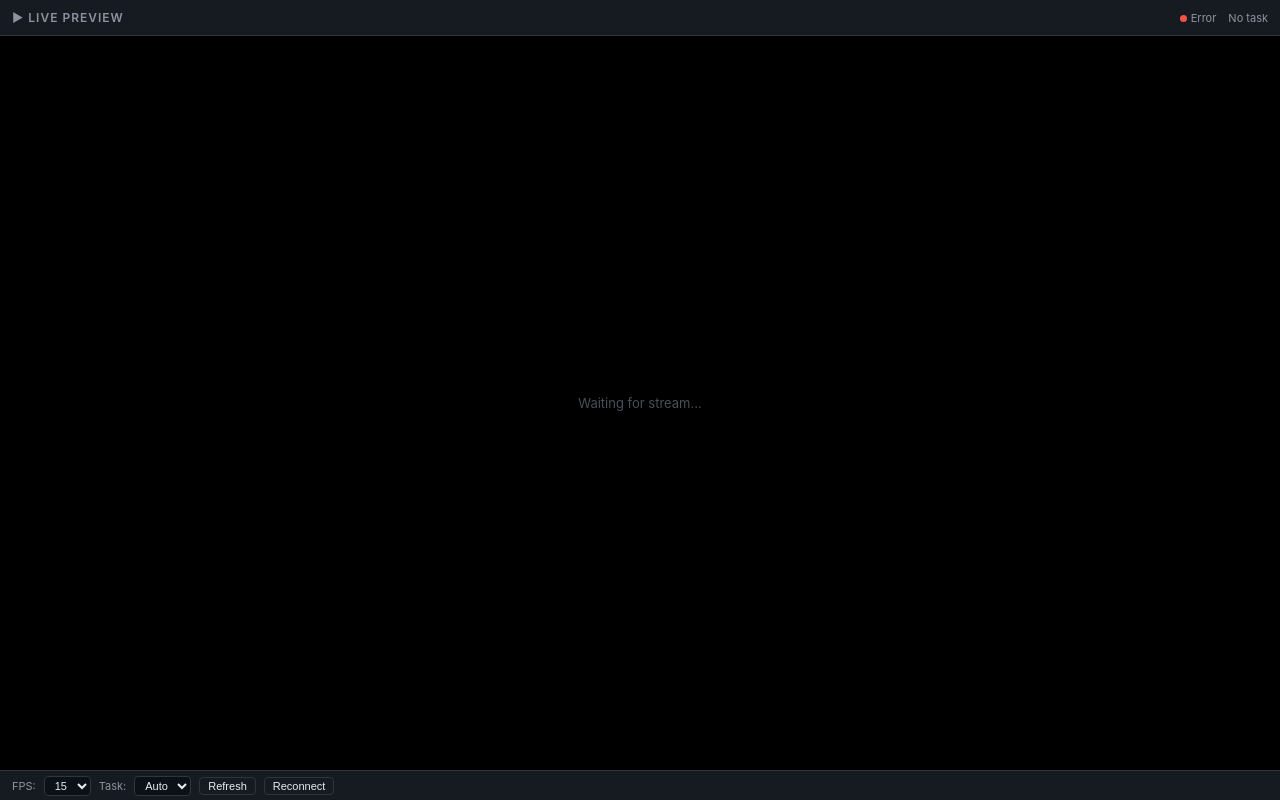
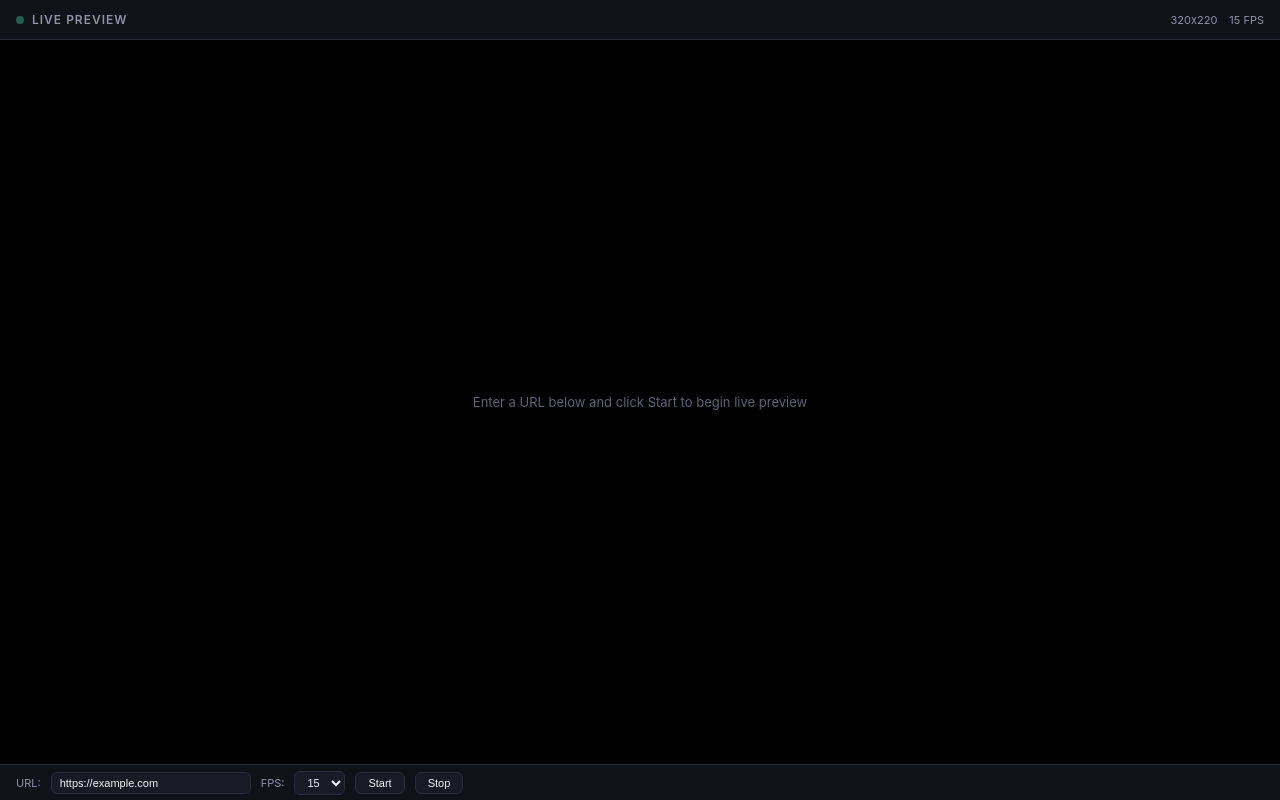
Before and after one commit to dynamite-ai-coder/Beta, a Python web app: template client/ui/templates/preview.html in a window 1280 px wide. Run offline with Jinja, Linux system fonts and the light colour scheme; the template is opened without the code that fills it, so the values that code supplies are empty.

Commit message:
Live preview: 320x220 15fps via thum.io, no selenium needed
- screenshot.py: rewritten to use thum.io API (no selenium dependency)
- app.py: preview stream uses local screenshot plugin, URL-based
- preview.html: 320x220, URL input, Start/Stop buttons
- index.html: preview modal with URL input, live stream 320x220

```diff
--- a/client/ui/templates/preview.html
+++ b/client/ui/templates/preview.html
@@ -6,156 +6,99 @@
     <title>Beta - Live Preview</title>
     <style>
         *{margin:0;padding:0;box-sizing:border-box}
-        body{font-family:-apple-system,BlinkMacSystemFont,'Segoe UI',Helvetica,Arial,sans-serif;background:#000;color:#e6edf3;height:100vh;overflow:hidden;display:flex;flex-direction:column}
-        .bar{background:#161b22;border-bottom:1px solid #30363d;padding:6px 12px;display:flex;align-items:center;justify-content:space-between;flex-shrink:0;height:36px}
-        .bar h1{font-size:12px;font-weight:600;color:#8b949e;text-transform:uppercase;letter-spacing:1px}
-        .info{display:flex;gap:12px;align-items:center;font-size:11px;color:#8b949e}
-        .dot{width:7px;height:7px;border-radius:50%;display:inline-block;margin-right:4px}
-        .dot-green{background:#3fb950}
-        .dot-red{background:#f85149}
-        .dot-yellow{background:#d29922}
-        .dot-gray{background:#484f58}
-        .live{flex:1;display:flex;align-items:center;justify-content:center;background:#000;overflow:hidden;position:relative}
-        .live img{width:320px;height:240px;image-rendering:pixelated;border:1px solid #30363d}
-        .badge{position:absolute;top:8px;left:8px;background:#f85149;color:#fff;font-size:10px;font-weight:700;padding:2px 6px;border-radius:3px;display:none;letter-spacing:0.5px}
+        body{font-family:'Inter',-apple-system,sans-serif;background:#0a0a0f;color:#f0f0f5;height:100vh;overflow:hidden;display:flex;flex-direction:column}
+        .bar{background:#111118;border-bottom:1px solid #2a2a3a;padding:8px 16px;display:flex;align-items:center;justify-content:space-between;flex-shrink:0;height:40px}
+        .bar h1{font-size:12px;font-weight:600;color:#9090a8;text-transform:uppercase;letter-spacing:1px;display:flex;align-items:center;gap:8px}
+        .bar h1 .live{width:8px;height:8px;border-radius:50%;background:#34d399;animation:pulse 1.5s infinite}
+        @keyframes pulse{0%,100%{opacity:1}50%{opacity:.4}}
+        .info{display:flex;gap:12px;align-items:center;font-size:11px;color:#9090a8}
+        .live-area{flex:1;display:flex;align-items:center;justify-content:center;background:#000;overflow:hidden;position:relative}
+        .live-area img{width:320px;height:220px;image-rendering:auto;border:1px solid #2a2a3a;border-radius:4px}
+        .badge{position:absolute;top:10px;left:10px;background:#f87171;color:#fff;font-size:10px;font-weight:700;padding:2px 8px;border-radius:4px;display:none;letter-spacing:.5px}
         .badge.on{display:block}
-        .fps{position:absolute;top:8px;right:8px;background:rgba(0,0,0,0.7);color:#3fb950;font-size:10px;font-weight:600;padding:2px 6px;border-radius:3px;font-family:monospace}
-        .placeholder{color:#484f58;font-size:13px;text-align:center}
-        .ctrls{background:#161b22;border-top:1px solid #30363d;padding:4px 12px;display:flex;gap:8px;align-items:center;flex-shrink:0;height:30px}
-        .ctrls label{font-size:11px;color:#8b949e}
-        .ctrls select,.ctrls input{background:#0d1117;border:1px solid #30363d;border-radius:4px;color:#e6edf3;padding:2px 6px;font-size:11px}
-        .ctrls button{padding:2px 8px;border-radius:4px;border:1px solid #30363d;background:#161b22;color:#e6edf3;cursor:pointer;font-size:11px}
-        .ctrls button:hover{background:#30363d}
-        .ctrls button.active{background:#238636;border-color:#238636;color:#fff}
+        .fps-display{position:absolute;top:10px;right:10px;background:rgba(0,0,0,.7);color:#34d399;font-size:11px;font-weight:600;padding:2px 8px;border-radius:4px;font-family:monospace}
+        .placeholder{color:#606078;font-size:13px;text-align:center;padding:20px}
+        .ctrls{background:#111118;border-top:1px solid #2a2a3a;padding:6px 16px;display:flex;gap:10px;align-items:center;flex-shrink:0;height:36px}
+        .ctrls label{font-size:11px;color:#9090a8}
+        .ctrls input{background:#1a1a24;border:1px solid #2a2a3a;border-radius:6px;color:#f0f0f5;padding:4px 8px;font-size:11px;width:200px}
+        .ctrls input:focus{outline:none;border-color:#7c5cfc}
+        .ctrls select{background:#1a1a24;border:1px solid #2a2a3a;border-radius:6px;color:#f0f0f5;padding:4px 8px;font-size:11px}
+        .ctrls button{padding:4px 12px;border-radius:6px;border:1px solid #2a2a3a;background:#1a1a24;color:#f0f0f5;cursor:pointer;font-size:11px;transition:all .12s}
+        .ctrls button:hover{background:#22222e;border-color:#35354a}
+        .ctrls button.active{background:#7c5cfc;border-color:#7c5cfc;color:#fff}
+        ::-webkit-scrollbar{width:4px}::-webkit-scrollbar-thumb{background:#2a2a3a;border-radius:2px}
     </style>
 </head>
 <body>
 <div class="bar">
-    <h1>&#9654; LIVE PREVIEW</h1>
+    <h1><span class="live"></span> LIVE PREVIEW</h1>
     <div class="info">
-        <span><span class="dot dot-gray" id="sd"></span><span id="st">Connecting...</span></span>
-        <span id="task-label">No task</span>
+        <span id="res">320x220</span>
+        <span id="fps-info">15 FPS</span>
     </div>
 </div>
-<div class="live" id="live">
-    <div class="placeholder" id="ph">Waiting for stream...</div>
+<div class="live-area" id="live">
+    <div class="placeholder" id="ph">Enter a URL below and click Start to begin live preview</div>
     <div class="badge" id="badge">LIVE</div>
-    <div class="fps" id="fps"></div>
+    <div class="fps-display" id="fps"></div>
 </div>
 <div class="ctrls">
+    <label>URL:</label>
+    <input type="text" id="url-input" value="https://example.com" placeholder="https://...">
     <label>FPS:</label>
-    <select id="fps-sel" onchange="setFps(this.value)">
+    <select id="fps-sel" onchange="updateFps(this.value)">
         <option value="5">5</option>
         <option value="10">10</option>
         <option value="15" selected>15</option>
         <option value="20">20</option>
-        <option value="30">30</option>
     </select>
-    <label>Task:</label>
-    <select id="task-sel" onchange="switchTask(this.value)"><option value="">Auto</option></select>
-    <button id="btn-refresh" onclick="refreshTasks()">Refresh</button>
-    <button id="btn-reconnect" onclick="reconnect()">Reconnect</button>
+    <button id="btn-start" onclick="startStream()">Start</button>
+    <button onclick="stopStream()">Stop</button>
 </div>
 
 <script>
-let currentTaskId='';
-let fps=15;
-let streamUrl='';
-let frameCount=0;
-let lastFpsTime=Date.now();
-let imgEl=null;
-
-function setStatus(c,t){document.getElementById('sd').className='dot dot-'+c;document.getElementById('st').textContent=t}
+let imgEl=null, fps=15, frameCount=0, lastFpsTime=Date.now(), streaming=false;
 
 function startStream(){
     stopStream();
-    if(!currentTaskId){setStatus('gray','No task');return}
-    streamUrl='/api/preview/stream?task_id='+encodeURIComponent(currentTaskId)+'&fps='+fps;
+    const url=document.getElementById('url-input').value.trim();
+    if(!url)return;
+    streaming=true;
     const live=document.getElementById('live');
     const ph=document.getElementById('ph');
     if(imgEl){imgEl.remove();imgEl=null}
     imgEl=document.createElement('img');
-    imgEl.id='stream-img';
     imgEl.onload=function(){
         ph.style.display='none';
         document.getElementById('badge').className='badge on';
-        setStatus('green','Streaming');
+        document.getElementById('btn-start').className='active';
         trackFps();
     };
     imgEl.onerror=function(){
         document.getElementById('badge').className='badge';
-        setStatus('red','Stream error');
     };
-    imgEl.src=streamUrl;
+    imgEl.src='/api/preview/stream?url='+encodeURIComponent(url)+'&fps='+fps;
     live.appendChild(imgEl);
 }
 
 function stopStream(){
+    streaming=false;
     if(imgEl){imgEl.src='';imgEl.remove();imgEl=null}
     document.getElementById('badge').className='badge';
     document.getElementById('fps').textContent='';
+    document.getElementById('btn-start').className='';
+    document.getElementById('ph').style.display='block';
 }
 
 function trackFps(){
-    frameCount=0;
-    lastFpsTime=Date.now();
-    const countFrame=()=>{
-        if(!imgEl)return;
-        frameCount++;
-        const now=Date.now();
-        if(now-lastFpsTime>=1000){
-            document.getElementById('fps').textContent=frameCount+' fps';
-            frameCount=0;
-            lastFpsTime=now;
-        }
-        requestAnimationFrame(countFrame);
-    };
-    requestAnimationFrame(countFrame);
+    frameCount=0;lastFpsTime=Date.now();
+    const go=()=>{if(!streaming||!imgEl)return;frameCount++;const n=Date.now();if(n-lastFpsTime>=1000){document.getElementById('fps').textContent=frameCount+' fps';frameCount=0;lastFpsTime=n}requestAnimationFrame(go)};
+    requestAnimationFrame(go);
 }
 
-function setFps(v){fps=parseInt(v);if(currentTaskId)startStream()}
+function updateFps(v){fps=parseInt(v);document.getElementById('fps-info').textContent=v+' FPS';if(streaming)startStream()}
 
-function switchTask(tid){
-    currentTaskId=tid;
-    document.getElementById('task-label').textContent=tid?'Task: '+tid.substring(0,8)+'...':'Auto';
-    if(tid)startStream();
-    else autoDetect();
-}
-
-function reconnect(){startStream()}
-
-async function refreshTasks(){
-    try{
-        const r=await fetch('/api/preview/tasks');
-        const d=await r.json();
-        const sel=document.getElementById('task-sel');
-        sel.innerHTML='<option value="">Auto</option>';
-        (d.tasks||[]).forEach(t=>{
-            const o=document.createElement('option');
-            o.value=t.task_id;
-            o.textContent=t.task_id.substring(0,8)+'... ('+t.state+')';
-            sel.appendChild(o);
-        });
-    }catch(e){}
-}
-
-async function autoDetect(){
-    try{
-        const r=await fetch('/api/preview/auto_task');
-        const d=await r.json();
-        if(d.task_id&&d.task_id!==currentTaskId){
-            currentTaskId=d.task_id;
-            document.getElementById('task-label').textContent='Task: '+d.task_id.substring(0,8)+'...';
-            startStream();
-        }else if(!d.task_id){
-            setStatus('yellow','No active task');
-        }
-    }catch(e){setStatus('red','Error')}
-}
-
-refreshTasks();
-autoDetect();
-setInterval(autoDetect,5000);
+document.getElementById('url-input').addEventListener('keydown',e=>{if(e.key==='Enter')startStream()});
 </script>
 </body>
 </html>
```
Also changed, not shown: client/plugins/screenshot.py (+54 -125 lines), client/ui/app.py (+33 -37 lines), client/ui/templates/index.html (+14 -20 lines).
